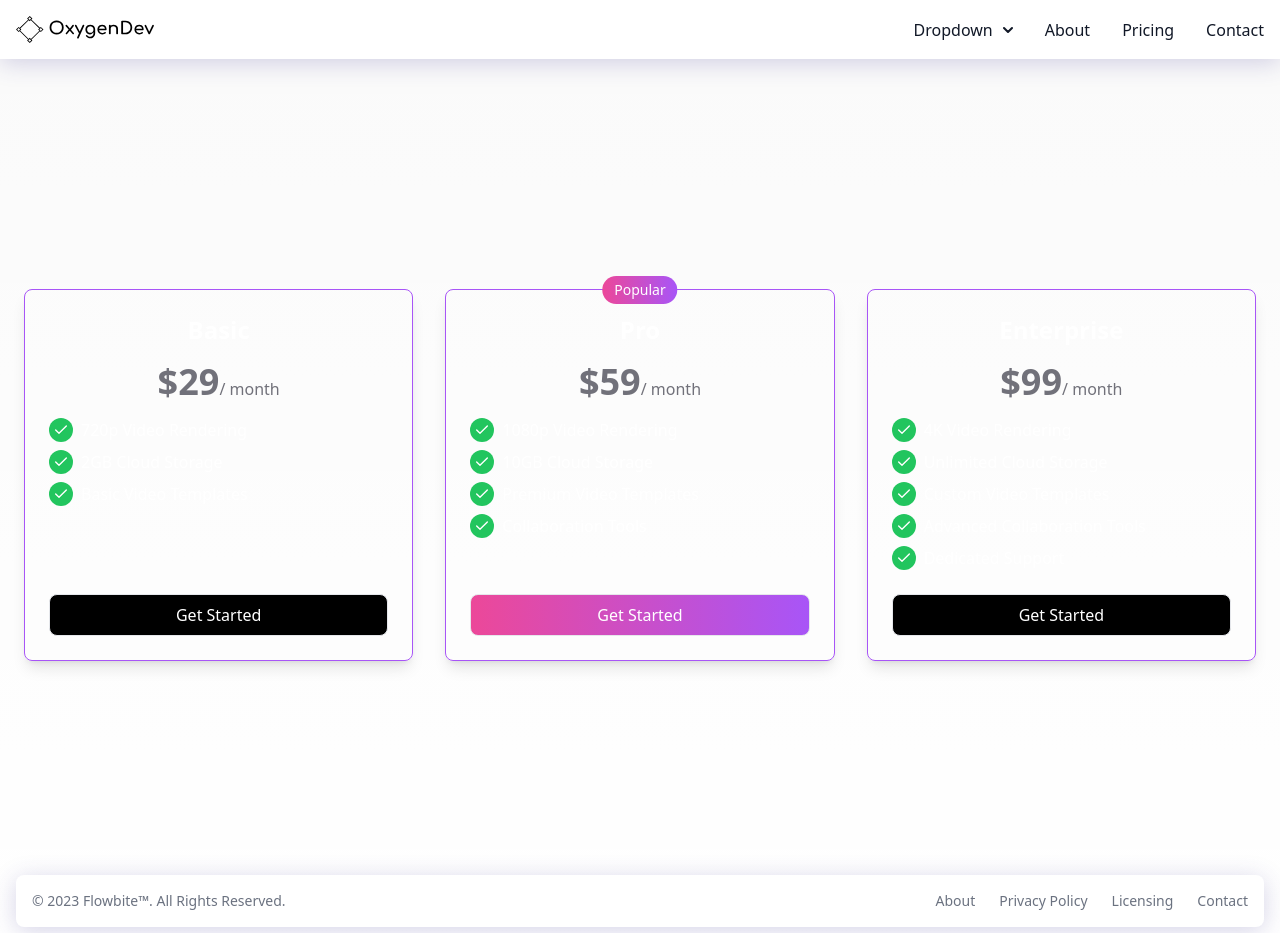
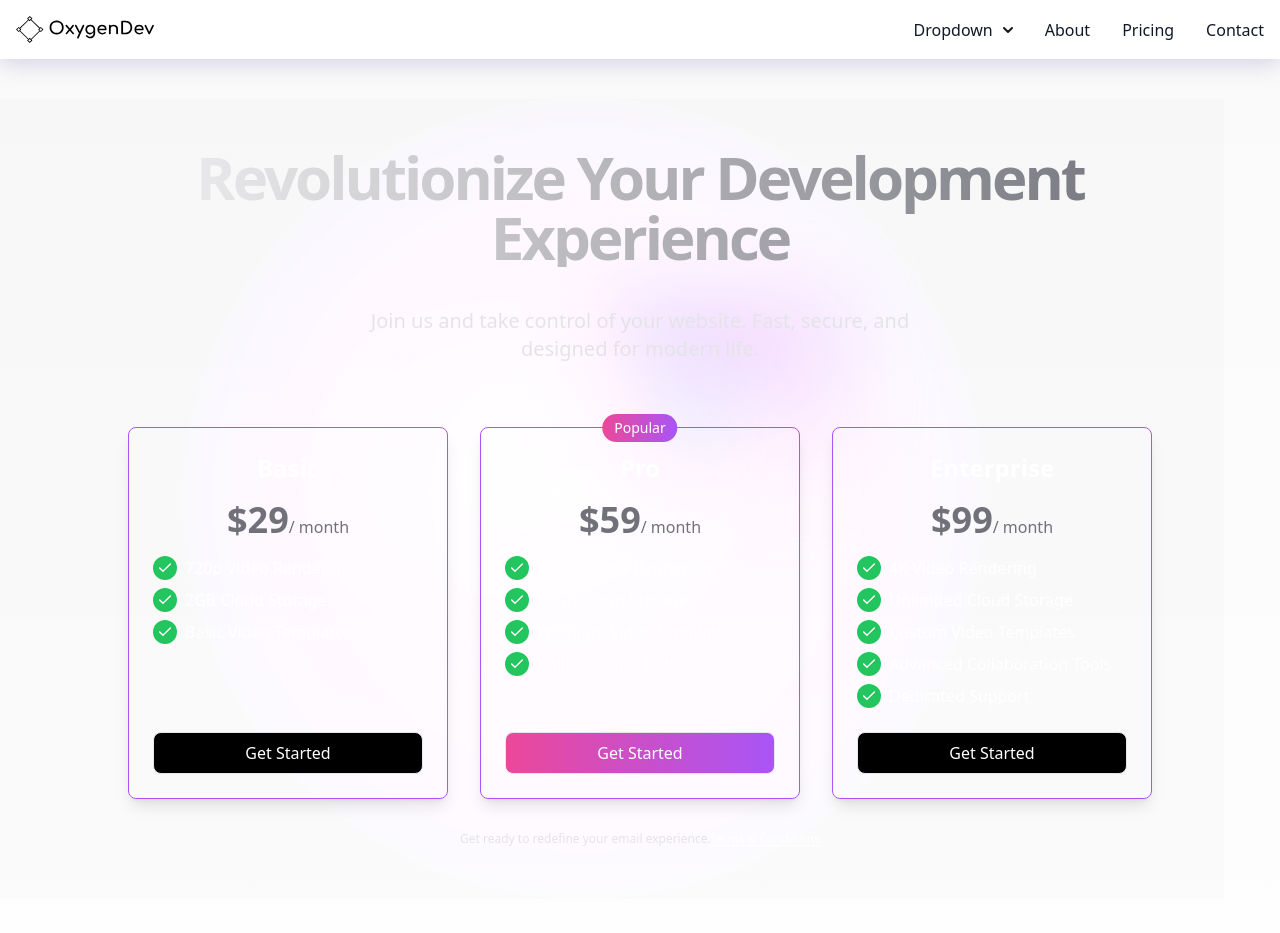
Before and after one commit to Micklitodev/OxygenDev, a Next.js app in the folder client/: page /page/pricing in a window 1280 px wide. Shown: the top 933 px of the page. Built offline with nearby package versions, Linux system fonts and the light colour scheme.

Commit message:
0.13.0
ui updates repositioning made backdrop a part of layout. etc.

```diff
--- a/client/app/layout.tsx
+++ b/client/app/layout.tsx
@@ -5,6 +5,7 @@ import { Suspense } from "react";
 
 import Navbar from "@/components/layout/home/navbar";
 import Footer from "@/components/layout/home/footer";
+import GradientAnimation from "@/components/layout/home/backdrop/gradientanimation";
 
 export const metadata: Metadata = {
   title: "OxygenDev",
@@ -26,6 +27,7 @@ export default function RootLayout({
     <html lang="en" className={inter.variable}>
       <body className="bg-neutral-50 text-black selection:bg-teal-300 dark:bg-neutral-900 dark:text-white dark:selection:bg-pink-500 dark:selection:text-white">
         <Navbar />
+        <GradientAnimation />
         <Suspense>
           <main>{children}</main>
         </Suspense>
--- a/client/app/page.tsx
+++ b/client/app/page.tsx
@@ -1,10 +1,6 @@
 "use server";
 
 import { NextPage } from "next";
-
-import Head from "@/components/home/head";
-import HotLinks from "@/components/home/hotlinks";
-import HomeBackDrop from "@/components/home/backdrop";
 
 const Home: NextPage<any> = async () => {
   return (
@@ -12,9 +8,7 @@ const Home: NextPage<any> = async () => {
       <main
         className={`flex min-h-screen flex-col items-center justify-between p-24`}
       >
-        <Head />
-        <HomeBackDrop />
-        <HotLinks />
+Homepage
       </main>
     </>
   );
--- a/client/app/page/about/page.tsx
+++ b/client/app/page/about/page.tsx
@@ -1,3 +1,5 @@
+'use server'
+
 import AboutComponent from "@/components/about/about";
 
 const About = () => {
--- a/client/app/page/contact/page.tsx
+++ b/client/app/page/contact/page.tsx
@@ -1,3 +1,5 @@
+
+
 import { NextPage } from "next";
 import ContactForm from "@/components/contact/contactform";
 
--- a/client/app/page/login/page.tsx
+++ b/client/app/page/login/page.tsx
@@ -1,3 +1,5 @@
+
+
 import { NextPage } from "next";
 import LoginForm from "@/components/login/loginform";
 
--- a/client/app/page/pricing/page.tsx
+++ b/client/app/page/pricing/page.tsx
@@ -1,13 +1,17 @@
+"use server";
+
 import { NextPage } from "next";
-import PricingComponent from "@/components/pricing/pricingcards"
+import Head from "@/components/pricing/head";
+import HotLinks from "@/components/pricing/hotlinks";
 
 const Pricing: NextPage<any> = async () => {
   return (
     <>
       <main
-        className={`flex min-h-screen flex-col items-center justify-between`}
+        className={`flex min-h-screen flex-col items-center justify-between p-20`}
       >
-        <PricingComponent />
+        <Head />
+        <HotLinks />
       </main>
     </>
   );
--- a/client/components/home/backdrop.tsx
+++ /dev/null
@@ -1,10 +0,0 @@
-import GradientAnimation from "../ui/gradientanimation";
-
-export default async function HomeBackDrop() {
-  return (
-    <>
-      <GradientAnimation />
-      <div className="absolute mt-60 mr-40 flex place-items-center before:absolute before:h-[300px] before:w-[480px] before:-translate-x-1/2 before:rounded-full before:bg-gradient-radial before:from-white before:to-transparent before:blur-2xl before:content-[''] after:absolute after:-z-20 after:h-[180px] after:w-[240px] after:translate-x-1/3 after:bg-gradient-conic after:from-sky-200 after:via-purple-200 after:blur-2xl after:content-[''] before:dark:bg-gradient-to-br before:dark:from-transparent before:dark:to-purple-700/10 after:dark:from-sky-900 after:dark:via-[#9400D3]/40 before:lg:h-[360px]"></div>
-    </>
-  );
-}
--- a/client/components/ui/gradientanimation.tsx
+++ b/client/components/layout/home/backdrop/gradientanimation.tsx
@@ -118,7 +118,17 @@ const GradientAnimation: React.FC = () => {
     };
   }, []);
 
-  return <div className="absolute mr-10 top-20" ref={canvasRef} />;
+  return (
+    <>
+      <div
+        style={{ zIndex: -10 }}
+        className="absolute right-24 w-full flex items-center justify-center"
+      >
+        <div className=" mt-60 mr-10 relative before:absolute before:h-[300px] before:w-[480px] before:-translate-x-1/2 before:rounded-full before:bg-gradient-radial before:from-white before:to-transparent before:blur-2xl before:content-[''] after:absolute after:-z-20 after:h-[180px] after:w-[240px] after:translate-x-1/3 after:bg-gradient-conic after:from-sky-200 after:via-purple-200 after:blur-2xl after:content-[''] before:dark:bg-gradient-to-br before:dark:from-transparent before:dark:to-purple-700/10 after:dark:from-sky-900 after:dark:via-[#9400D3]/40 before:lg:h-[360px]"></div>
+        <div className="absolute ml-20 top-10" ref={canvasRef} />
+      </div>
+    </>
+  );
 };
 
 export default GradientAnimation;
--- a/client/components/home/head.tsx
+++ b/client/components/pricing/head.tsx
@@ -1,11 +1,10 @@
 "use client";
 
-import Input from "@/components/ui/input";
-import Button from "@/components/ui/button";
 import Link from "next/link";
 import { useQuery } from "@/app/actions/query";
 import { useState } from "react";
 import { GET_RECIPES } from "@/lib/fragments/queries";
+import PricingComponent from "./pricingcards";
 
 const Head: React.FC = (): JSX.Element => {
   const [formData, setFromData] = useState({ email: "" });
@@ -21,20 +20,12 @@ const Head: React.FC = (): JSX.Element => {
     }
   };
 
-  const handleChangeEvt = (event: React.ChangeEvent<HTMLInputElement>) => {
-    const { name, value } = event.target;
-    setFromData({
-      ...formData,
-      [name]: value,
-    });
-  };
-
   return (
     <>
       <section className="w-full py-12 md:py-24 lg:py-32 xl:py-2 mb-14 z-10">
         <div className="container px-4 md:px-6">
           <div className="grid gap-6 items-center">
-            <div className="flex flex-col justify-center space-y-4 text-center">
+            <div className="flex flex-col justify-center text-center">
               <div className="space-y-10">
                 <h1 className="text-3xl font-bold tracking-tighter sm:text-5xl xl:text-6xl/none bg-clip-text text-transparent bg-gradient-to-r from-zinc-100  to-zinc-500 ">
                   Revolutionize Your Development Experience
@@ -44,20 +35,9 @@ const Head: React.FC = (): JSX.Element => {
                   designed for modern life.
                 </p>
               </div>
-              <br />
-              <div className="w-full max-w-sm space-y-4 mx-auto">
-                <form className="flex space-x-2">
-                  <Input
-                    className="max-w-lg flex-1 bg-gray-800 text-white border-gray-900"
-                    placeholder="Enter your email"
-                    type="email"
-                    name="email"
-                    onChange={handleChangeEvt}
-                  />
-                  <Button className="bg-white text-black" onClick={handleClick}>
-                    Join Now
-                  </Button>
-                </form>
+
+              <PricingComponent />
+              <div className="w-full max-w-sm mx-auto">
                 <p className="text-xs text-zinc-200 dark:text-zinc-100">
                   Get ready to redefine your email experience.
                   <Link
--- a/client/components/pricing/pricingcards.tsx
+++ b/client/components/pricing/pricingcards.tsx
@@ -6,13 +6,15 @@ export default function PricingComponent() {
   const loggedIn = false;
 
   const handleGetStarted = (event: React.MouseEvent<HTMLButtonElement>) => {
-    event.preventDefault()
-    loggedIn ? console.log('continuedownline') : window.location.assign('/page/login')
+    event.preventDefault();
+    loggedIn
+      ? console.log("continuedownline")
+      : window.location.assign("/page/login");
   };
 
   return (
     <>
-      <section className="min-h-screen w-full py-8 from-zinc-900 to-zinc-800 flex items-center justify-center text-white">
+      <section className=" w-full py-8 from-zinc-900 to-zinc-800 flex items-center justify-center text-white">
         <div className="container px-4 md:px-6">
           <div className="grid grid-cols-1 gap-6 mt-8 md:grid-cols-3 md:gap-8">
             <div className="flex flex-col p-6 bg-zinc-850 shadow-lg rounded-lg justify-between border border-purple-500">
```
Also changed, not shown: client/components/pricing/hotlinks.tsx (renamed from client/components/home/hotlinks.tsx).
